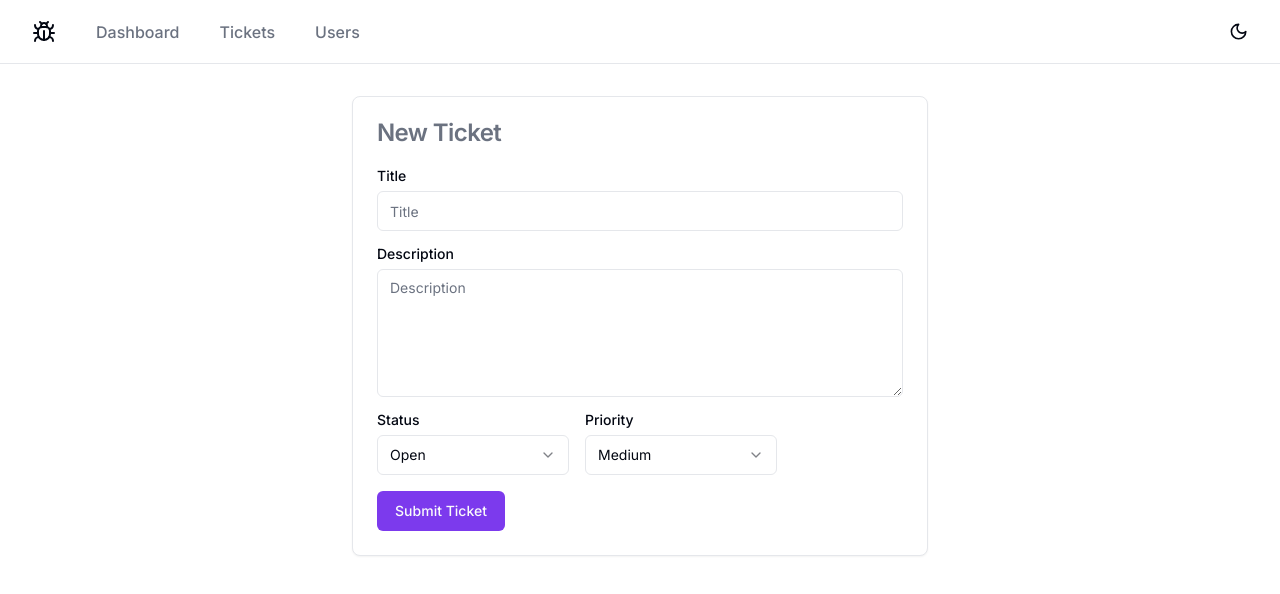
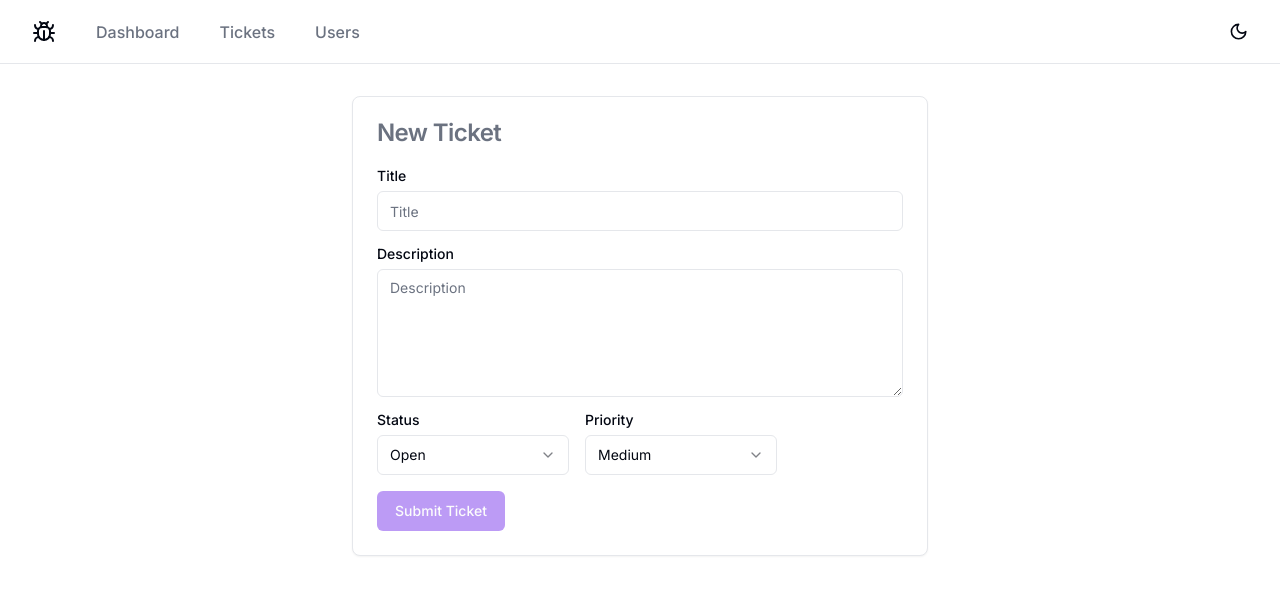
Before and after one commit to manishkumarguptadev/ticketing-app, a Next.js app: page /tickets/new in a window 1280 px wide. Shown: the top 594 px of the page. Built offline with nearby package versions, Linux system fonts and the light colour scheme.

Commit message:
ticket create feature

```diff
--- a/ValidationSchemas/ticketSchema.ts
+++ b/ValidationSchemas/ticketSchema.ts
@@ -7,3 +7,5 @@ export const ticketSchema = z.object({
   status: z.nativeEnum(Status).optional(),
   priority: z.nativeEnum(Priority).optional(),
 });
+
+type FormData = z.infer<typeof ticketSchema>;
--- a/app/api/tickets/route.ts
+++ b/app/api/tickets/route.ts
@@ -1,5 +1,6 @@
 import { ticketSchema } from "@/ValidationSchemas/ticketSchema";
 import prisma from "@/prisma/client";
+import { revalidatePath } from "next/cache";
 import { NextRequest, NextResponse } from "next/server";
 
 export async function POST(request: NextRequest) {
@@ -19,5 +20,6 @@ export async function POST(request: NextRequest) {
   }
 
   const newTicket = await prisma.ticket.create({ data: { ...result.data } });
+  revalidatePath("/tickets");
   return NextResponse.json({ success: true, data: newTicket }, { status: 201 });
 }
--- a/app/layout.tsx
+++ b/app/layout.tsx
@@ -3,7 +3,7 @@ import { Inter } from "next/font/google";
 import "./globals.css";
 import Header from "@/components/header";
 import { ThemeProvider } from "@/components/theme-provider";
-
+import { Toaster } from "react-hot-toast";
 const inter = Inter({ subsets: ["latin"] });
 
 export const metadata: Metadata = {
@@ -29,7 +29,23 @@ export default function RootLayout({
           <main className="min-h-screen w-full p-4 sm:px-10 sm:py-8">
             {children}
           </main>
-        </ThemeProvider>
+        </ThemeProvider>{" "}
+        <Toaster
+          containerStyle={{ margin: "8px" }}
+          toastOptions={{
+            success: {
+              duration: 3000,
+            },
+            error: {
+              duration: 5000,
+            },
+            style: {
+              maxWidth: "500px",
+              backgroundColor: "hsl(var(--accent))",
+              color: "hsl(var(--accent-foreground))",
+            },
+          }}
+        />
       </body>
     </html>
   );
--- a/app/tickets/TicketPrioritySelect.tsx
+++ b/app/tickets/TicketPrioritySelect.tsx
@@ -8,14 +8,17 @@ import {
   SelectValue,
 } from "@/components/ui/select";
 
-function TicketPrioritySelect() {
+function TicketPrioritySelect({
+  value,
+  onChange,
+}: {
+  onChange: (...event: any[]) => void;
+  value: "LOW" | "MEDIUM" | "HIGH" | undefined;
+}) {
   return (
     <div className="grid w-48 gap-2">
       <Label htmlFor="status">Priority</Label>
-      <Select
-        onValueChange={(value) => console.log(value)}
-        defaultValue="MEDIUM"
-      >
+      <Select onValueChange={onChange} defaultValue={value}>
         <SelectTrigger id="priority" aria-label="Select Priority">
           <SelectValue placeholder="Select Priority" />
         </SelectTrigger>
--- a/app/tickets/TicketStatusSelect.tsx
+++ b/app/tickets/TicketStatusSelect.tsx
@@ -7,12 +7,19 @@ import {
   SelectTrigger,
   SelectValue,
 } from "@/components/ui/select";
+import { ControllerRenderProps } from "react-hook-form";
 
-function TicketStatusSelect() {
+function TicketStatusSelect({
+  value,
+  onChange,
+}: {
+  onChange: (...event: any[]) => void;
+  value: "OPEN" | "IN_PROGRESS" | "CLOSED" | undefined;
+}) {
   return (
     <div className="grid w-48 gap-2">
       <Label htmlFor="status">Status</Label>
-      <Select onValueChange={(value) => console.log(value)} defaultValue="OPEN">
+      <Select onValueChange={onChange} defaultValue={value}>
         <SelectTrigger id="status" aria-label="Select Status">
           <SelectValue placeholder="Select Status" />
         </SelectTrigger>
--- a/app/tickets/new/page.tsx
+++ b/app/tickets/new/page.tsx
@@ -1,3 +1,4 @@
+"use client";
 import { Button } from "@/components/ui/button";
 import { Card, CardHeader, CardTitle, CardContent } from "@/components/ui/card";
 import { Input } from "@/components/ui/input";
@@ -5,8 +6,36 @@ import { Label } from "@/components/ui/label";
 import { Textarea } from "@/components/ui/textarea";
 import TicketStatusSelect from "../TicketStatusSelect";
 import TicketPrioritySelect from "../TicketPrioritySelect";
+import { useForm, SubmitHandler, Controller } from "react-hook-form";
+import axios from "axios";
+
+import { zodResolver } from "@hookform/resolvers/zod";
+import { z } from "zod";
+import { useRouter } from "next/navigation";
+import { ticketSchema } from "@/ValidationSchemas/ticketSchema";
+import toast from "react-hot-toast";
+
+type FormData = z.infer<typeof ticketSchema>;
 
 function NewTicketPage() {
+  const router = useRouter();
+  const { register, handleSubmit, formState, control } = useForm<FormData>({
+    mode: "all",
+    resolver: zodResolver(ticketSchema),
+  });
+
+  const { isValid, isSubmitting, errors } = formState;
+
+  const onSuccess: SubmitHandler<FormData> = async (data) => {
+    try {
+      await axios.post("/api/tickets", data);
+      toast.success("Ticket created successfully.");
+      router.push("/tickets");
+      router.refresh();
+    } catch (error) {
+      toast.error("Something went wrong, Try submitting again.");
+    }
+  };
   return (
     <div className="mx-auto max-w-xl">
       <Card>
@@ -14,32 +43,60 @@ function NewTicketPage() {
           <CardTitle className="text-muted-foreground">New Ticket</CardTitle>
         </CardHeader>
         <CardContent>
-          <form>
+          <form onSubmit={handleSubmit(onSuccess)}>
             <div className="grid gap-4">
               <div className="grid gap-2">
                 <Label htmlFor="title">Title</Label>
                 <Input
+                  {...register("title")}
                   id="title"
                   type="text"
                   className="w-full"
                   placeholder="Title"
                 />
+                {errors.title && (
+                  <p className="text-xs text-destructive">
+                    {errors.title.message}
+                  </p>
+                )}
               </div>
               <div className="grid gap-2">
                 <Label htmlFor="description">Description</Label>
                 <Textarea
+                  {...register("description")}
                   id="description"
                   placeholder="Description"
                   className="min-h-32"
                 />
+                {errors.description && (
+                  <p className="text-xs text-destructive">
+                    {errors.description.message}
+                  </p>
+                )}
               </div>
               <div className="flex gap-4">
-                <TicketStatusSelect />
-                <TicketPrioritySelect />
+                <Controller
+                  control={control}
+                  name="status"
+                  render={({ field: { value = "OPEN", onChange } }) => (
+                    <TicketStatusSelect value={value} onChange={onChange} />
+                  )}
+                />
+                <Controller
+                  control={control}
+                  name="priority"
+                  render={({ field: { value = "MEDIUM", onChange } }) => (
+                    <TicketPrioritySelect value={value} onChange={onChange} />
+                  )}
+                />
               </div>
 
-              <Button type="submit" className="max-w-32">
-                Submit Ticket
+              <Button
+                type="submit"
+                className="max-w-32"
+                disabled={!isValid || isSubmitting}
+              >
+                {isSubmitting ? "Submitting" : "Submit Ticket"}
               </Button>
             </div>
           </form>
--- a/package.json
+++ b/package.json
@@ -9,10 +9,13 @@
     "lint": "next lint"
   },
   "dependencies": {
+    "@hookform/resolvers": "^3.9.0",
     "@prisma/client": "^5.15.1",
     "@radix-ui/react-label": "^2.1.0",
     "@radix-ui/react-select": "^2.1.1",
     "@radix-ui/react-slot": "^1.0.2",
+    "@radix-ui/react-toast": "^1.2.1",
+    "axios": "^1.7.2",
     "class-variance-authority": "^0.7.0",
     "clsx": "^2.1.1",
     "lucide-react": "^0.395.0",
@@ -20,7 +23,10 @@
     "next-themes": "^0.3.0",
     "react": "^18",
     "react-dom": "^18",
+    "react-hook-form": "^7.52.1",
+    "react-hot-toast": "^2.4.1",
     "react-icons": "^5.2.1",
+    "sonner": "^1.5.0",
     "tailwind-merge": "^2.3.0",
     "tailwindcss-animate": "^1.0.7",
     "zod": "^3.23.8"
```
Also changed, not shown: 1 other file (tests, documents, lock files or other folders).
